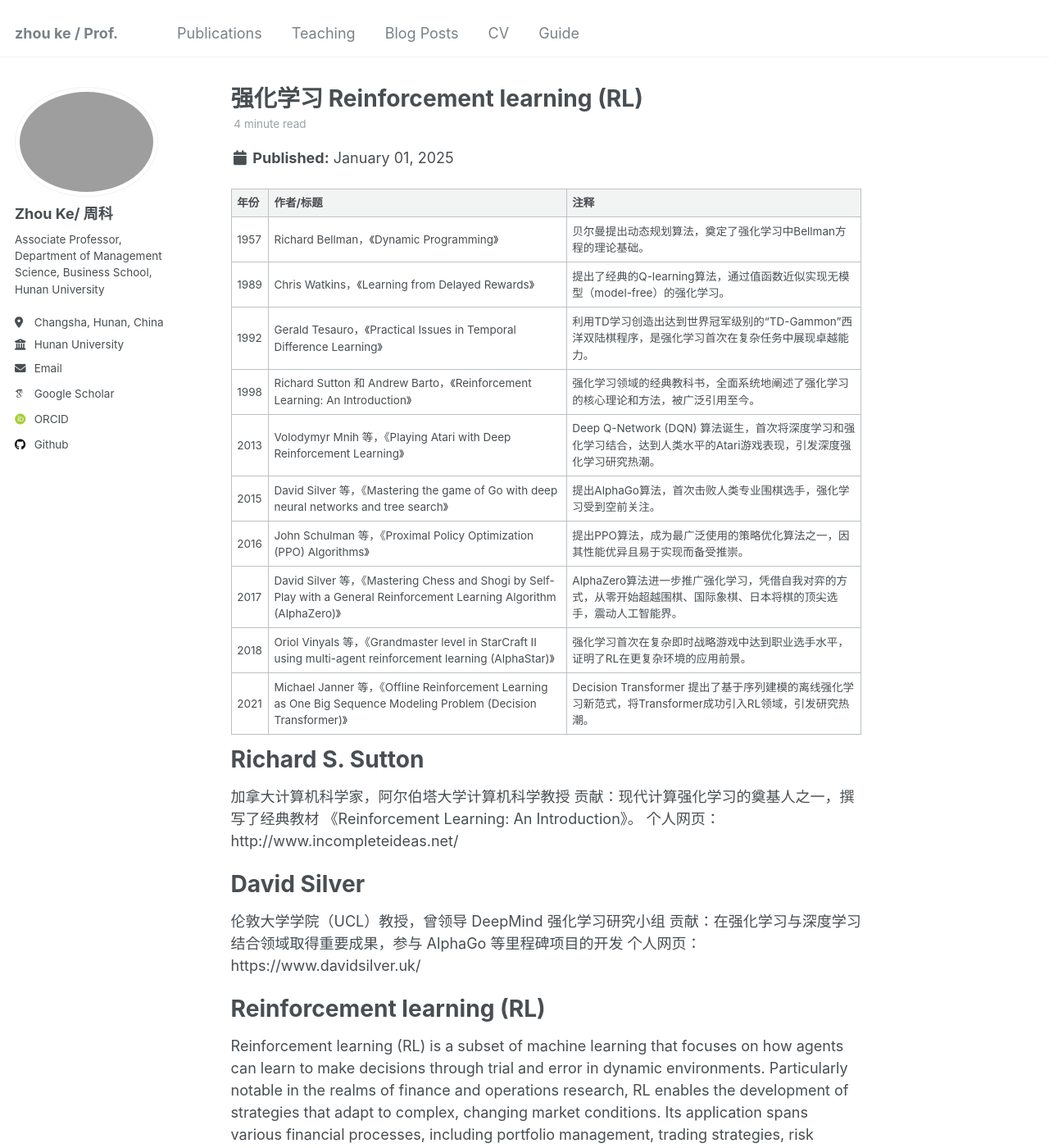
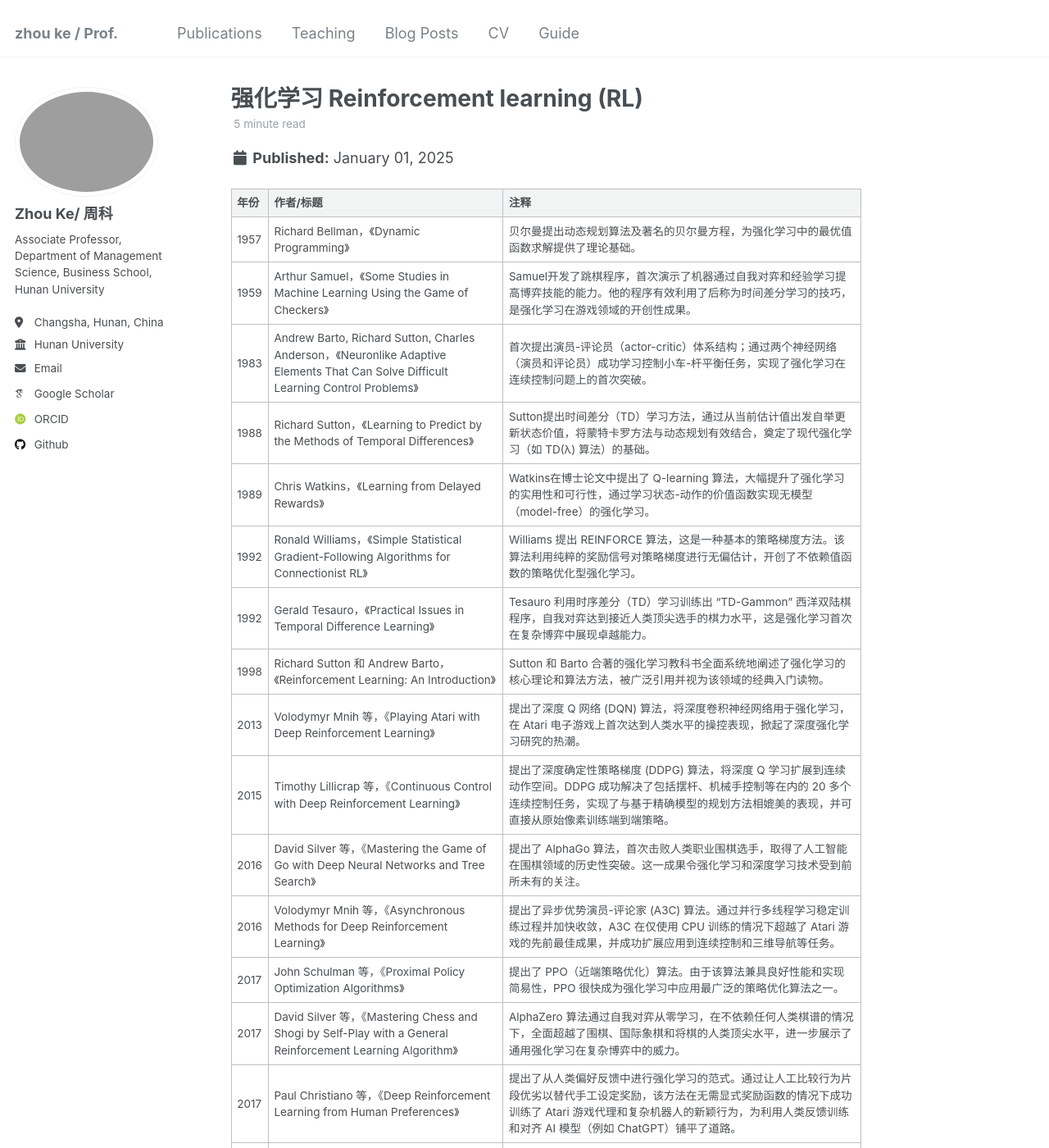
Before and after one commit to hustzhke/hustzhke.github.io, a Jekyll site: the page built from _posts/2025-01-01-blog-post-1.md, in a window 1280 px wide and 1400 px high. Shown: the whole window at 82% size. Built offline with Jekyll 4.4.1, drawn with Linux system fonts in a browser that asks for light colours; some web fonts are replaced; some of the changed text lies outside the part shown.

Commit message:
Update 2025-01-01-blog-post-1.md

```diff
--- a/_posts/2025-01-01-blog-post-1.md
+++ b/_posts/2025-01-01-blog-post-1.md
@@ -10,16 +10,25 @@ tags:
 
 | 年份 | 作者/标题 | 注释 |
 |------|-----------|------|
-| 1957 | Richard Bellman，《Dynamic Programming》 | 贝尔曼提出动态规划算法，奠定了强化学习中Bellman方程的理论基础。|
-| 1989 | Chris Watkins，《Learning from Delayed Rewards》 | 提出了经典的Q-learning算法，通过值函数近似实现无模型（model-free）的强化学习。|
-| 1992 | Gerald Tesauro，《Practical Issues in Temporal Difference Learning》 | 利用TD学习创造出达到世界冠军级别的“TD-Gammon”西洋双陆棋程序，是强化学习首次在复杂任务中展现卓越能力。|
-| 1998 | Richard Sutton 和 Andrew Barto，《Reinforcement Learning: An Introduction》 | 强化学习领域的经典教科书，全面系统地阐述了强化学习的核心理论和方法，被广泛引用至今。|
-| 2013 | Volodymyr Mnih 等，《Playing Atari with Deep Reinforcement Learning》 | Deep Q-Network (DQN) 算法诞生，首次将深度学习和强化学习结合，达到人类水平的Atari游戏表现，引发深度强化学习研究热潮。|
-| 2015 | David Silver 等，《Mastering the game of Go with deep neural networks and tree search》 | 提出AlphaGo算法，首次击败人类专业围棋选手，强化学习受到空前关注。|
-| 2016 | John Schulman 等，《Proximal Policy Optimization (PPO) Algorithms》 | 提出PPO算法，成为最广泛使用的策略优化算法之一，因其性能优异且易于实现而备受推崇。|
-| 2017 | David Silver 等，《Mastering Chess and Shogi by Self-Play with a General Reinforcement Learning Algorithm (AlphaZero)》 | AlphaZero算法进一步推广强化学习，凭借自我对弈的方式，从零开始超越围棋、国际象棋、日本将棋的顶尖选手，震动人工智能界。|
-| 2018 | Oriol Vinyals 等，《Grandmaster level in StarCraft II using multi-agent reinforcement learning (AlphaStar)》 | 强化学习首次在复杂即时战略游戏中达到职业选手水平，证明了RL在更复杂环境的应用前景。|
-| 2021 | Michael Janner 等，《Offline Reinforcement Learning as One Big Sequence Modeling Problem (Decision Transformer)》 | Decision Transformer 提出了基于序列建模的离线强化学习新范式，将Transformer成功引入RL领域，引发研究热潮。|
+| 1957 | Richard Bellman，《Dynamic Programming》 | 贝尔曼提出动态规划算法及著名的贝尔曼方程，为强化学习中的最优值函数求解提供了理论基础。|
+| 1959 | Arthur Samuel，《Some Studies in Machine Learning Using the Game of Checkers》 | Samuel开发了跳棋程序，首次演示了机器通过自我对弈和经验学习提高博弈技能的能力。他的程序有效利用了后称为时间差分学习的技巧，是强化学习在游戏领域的开创性成果。|
+| 1983 | Andrew Barto, Richard Sutton, Charles Anderson，《Neuronlike Adaptive Elements That Can Solve Difficult Learning Control Problems》 | 首次提出演员-评论员（actor-critic）体系结构；通过两个神经网络（演员和评论员）成功学习控制小车-杆平衡任务，实现了强化学习在连续控制问题上的首次突破。|
+| 1988 | Richard Sutton，《Learning to Predict by the Methods of Temporal Differences》 | Sutton提出时间差分（TD）学习方法，通过从当前估计值出发自举更新状态价值，将蒙特卡罗方法与动态规划有效结合，奠定了现代强化学习（如 TD(λ) 算法）的基础。|
+| 1989 | Chris Watkins，《Learning from Delayed Rewards》 | Watkins在博士论文中提出了 Q-learning 算法，大幅提升了强化学习的实用性和可行性，通过学习状态-动作的价值函数实现无模型（model-free）的强化学习。|
+| 1992 | Ronald Williams，《Simple Statistical Gradient-Following Algorithms for Connectionist RL》 | Williams 提出 REINFORCE 算法，这是一种基本的策略梯度方法。该算法利用纯粹的奖励信号对策略梯度进行无偏估计，开创了不依赖值函数的策略优化型强化学习。|
+| 1992 | Gerald Tesauro，《Practical Issues in Temporal Difference Learning》 | Tesauro 利用时序差分（TD）学习训练出 “TD-Gammon” 西洋双陆棋程序，自我对弈达到接近人类顶尖选手的棋力水平，这是强化学习首次在复杂博弈中展现卓越能力。|
+| 1998 | Richard Sutton 和 Andrew Barto，《Reinforcement Learning: An Introduction》 | Sutton 和 Barto 合著的强化学习教科书全面系统地阐述了强化学习的核心理论和算法方法，被广泛引用并视为该领域的经典入门读物。|
+| 2013 | Volodymyr Mnih 等，《Playing Atari with Deep Reinforcement Learning》 | 提出了深度 Q 网络 (DQN) 算法，将深度卷积神经网络用于强化学习，在 Atari 电子游戏上首次达到人类水平的操控表现，掀起了深度强化学习研究的热潮。|
+| 2015 | Timothy Lillicrap 等，《Continuous Control with Deep Reinforcement Learning》 | 提出了深度确定性策略梯度 (DDPG) 算法，将深度 Q 学习扩展到连续动作空间。DDPG 成功解决了包括摆杆、机械手控制等在内的 20 多个连续控制任务，实现了与基于精确模型的规划方法相媲美的表现，并可直接从原始像素训练端到端策略。|
+| 2016 | David Silver 等，《Mastering the Game of Go with Deep Neural Networks and Tree Search》 | 提出了 AlphaGo 算法，首次击败人类职业围棋选手，取得了人工智能在围棋领域的历史性突破。这一成果令强化学习和深度学习技术受到前所未有的关注。|
+| 2016 | Volodymyr Mnih 等，《Asynchronous Methods for Deep Reinforcement Learning》 | 提出了异步优势演员-评论家 (A3C) 算法。通过并行多线程学习稳定训练过程并加快收敛，A3C 在仅使用 CPU 训练的情况下超越了 Atari 游戏的先前最佳成果，并成功扩展应用到连续控制和三维导航等任务。|
+| 2017 | John Schulman 等，《Proximal Policy Optimization Algorithms》 | 提出了 PPO（近端策略优化）算法。由于该算法兼具良好性能和实现简易性，PPO 很快成为强化学习中应用最广泛的策略优化算法之一。|
+| 2017 | David Silver 等，《Mastering Chess and Shogi by Self-Play with a General Reinforcement Learning Algorithm》 | AlphaZero 算法通过自我对弈从零学习，在不依赖任何人类棋谱的情况下，全面超越了围棋、国际象棋和将棋的人类顶尖水平，进一步展示了通用强化学习在复杂博弈中的威力。|
+| 2017 | Paul Christiano 等，《Deep Reinforcement Learning from Human Preferences》 | 提出了从人类偏好反馈中进行强化学习的范式。通过让人工比较行为片段优劣以替代手工设定奖励，该方法在无需显式奖励函数的情况下成功训练了 Atari 游戏代理和复杂机器人的新颖行为，为利用人类反馈训练和对齐 AI 模型（例如 ChatGPT）铺平了道路。|
+| 2019 | Oriol Vinyals 等，《Grandmaster level in StarCraft II using multi-agent reinforcement learning》 | DeepMind 的 AlphaStar 采用多智能体强化学习，在实时战略游戏《星际争霸II》中达到职业选手的宗师级水准。这是强化学习算法首次在高复杂度、非完全信息环境下表现出媲美人类顶尖选手的实力，展示了 RL 在复杂环境中的应用潜力。|
+| 2019 | Julian Schrittwieser 等，《Mastering Atari, Go, Chess and Shogi by Planning with a Learned Model》 | 提出了 MuZero 算法，在无需预先提供环境规则的情况下学习环境模型并结合蒙特卡罗树搜索。在 57 款 Atari 游戏上，MuZero 创造了新的成绩纪录，并在未知规则下达到了围棋、国际象棋和将棋的超人水准，表现与使用已知规则的 AlphaZero 不相上下。|
+| 2021 | Michael Janner 等，《Offline Reinforcement Learning as One Big Sequence Modeling Problem》 | 提出了 Decision Transformer，将强化学习问题转化为序列建模问题。该方法成功将 Transformer 引入离线强化学习领域，在 Atari、OpenAI Gym 等基准上达到或超越了当时最先进的离线 RL 方法性能，引发了后续大量研究。|
+
 
 
 
```
